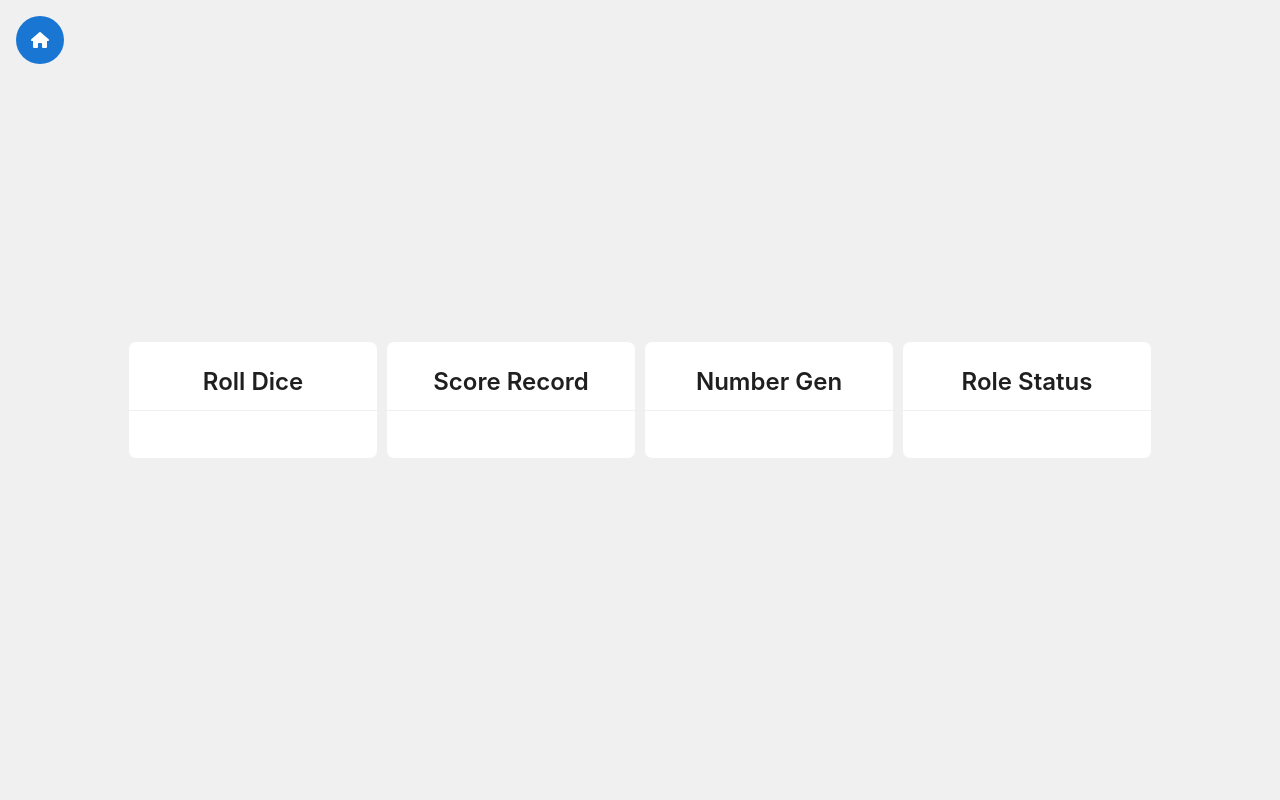
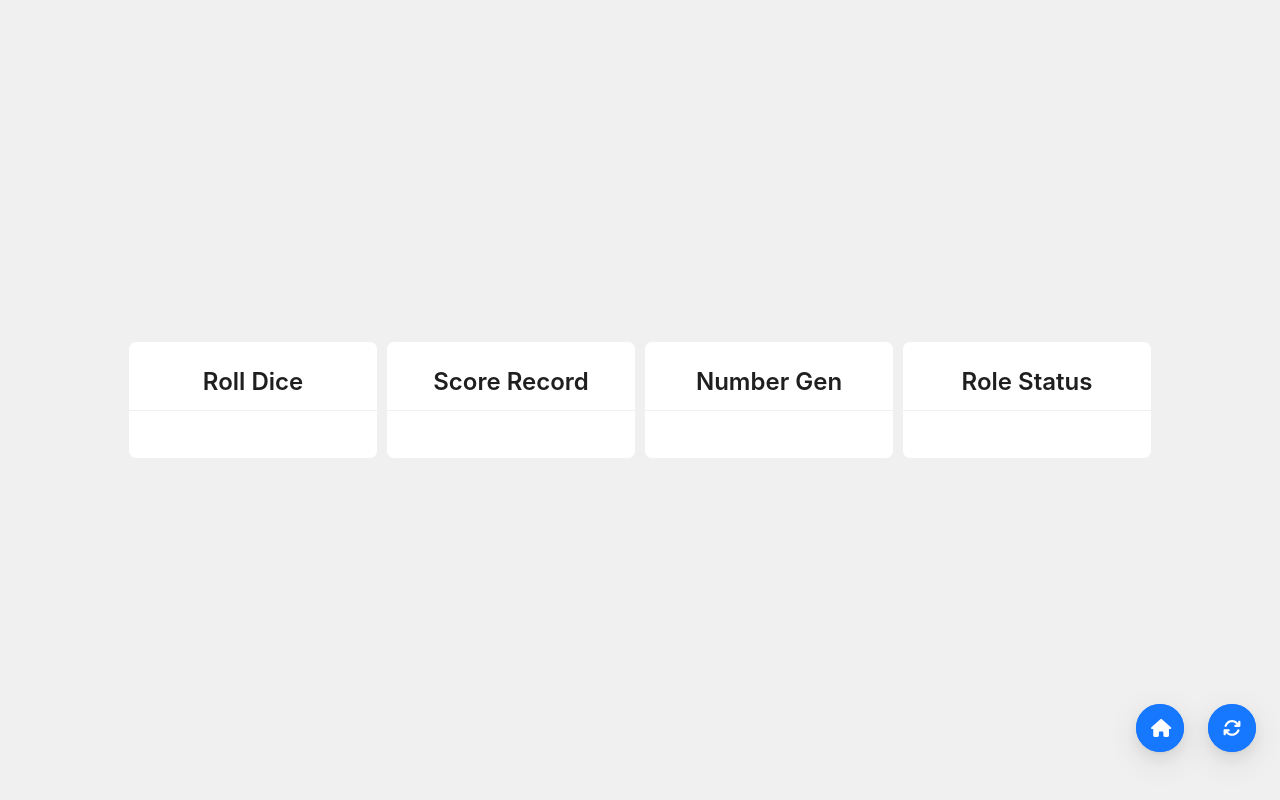
Before and after one commit to FFengIll/roll-dice, a React (Vite) app: page /roll-dice/dist/ in a window 1280 px wide. Built offline with nearby package versions, Linux system fonts and the light colour scheme.

Commit message:
minor: update.

```diff
--- a/src/App.tsx
+++ b/src/App.tsx
@@ -1,6 +1,6 @@
-import { faHome } from "@fortawesome/free-solid-svg-icons";
+import { faHome, faRefresh } from "@fortawesome/free-solid-svg-icons";
 import { FontAwesomeIcon } from "@fortawesome/react-fontawesome";
-import { Card, Flex, Typography } from "antd";
+import { Card, Flex, FloatButton, Typography } from "antd";
 import React, { useState } from 'react';
 
 import './App.css';
@@ -26,31 +26,46 @@ const RoleStatusPanel: React.FC = () => {
 function App() {
     const [activeView, setActiveView] = useState<string | null>(null);
 
-
     const homeButton = () => {
         return (
-            <button
+            <FloatButton
                 onClick={() => setActiveView(null)}
-                className="controll-button"
+                // className="controll-button"
+                type="primary"
                 style={{
-                    position: 'fixed',
-                    top: '16px',
-                    left: '16px',
-                    zIndex: 1000,
                     width: '48px',
                     height: '48px',
-                    backgroundColor: '#1976d2',
-                    color: '#fff',
-                    border: 'none',
-                    borderRadius: '50%',
-                    cursor: 'pointer',
-                    display: 'flex',
-                    alignItems: 'center',
-                    justifyContent: 'center'
+                    insetInlineEnd: 96
                 }}
+                icon={<FontAwesomeIcon icon={faHome} />}
             >
-                <FontAwesomeIcon icon={faHome} />
-            </button>
+            </FloatButton>
+        )
+    }
+
+    const resetButton = () => {
+        return (
+            <FloatButton
+                onClick={() => {
+                    // Remove all localStorage items with specific prefixes
+                    // Object.keys(localStorage).forEach(key => {
+                    //     if (activeView && key.startsWith(activeView)) {
+                    //         console.log('Removing:', key);
+                    //         localStorage.removeItem(key);
+                    //     }
+                    // });
+                    // setActiveView(activeView)
+                }}
+                type="primary"
+                // className="controll-button"
+                style={{
+                    width: '48px',
+                    height: '48px',
+                    insetInlineEnd: 24
+                }}
+                icon={<FontAwesomeIcon icon={faRefresh} />}
+            >
+            </FloatButton>
         )
     }
 
@@ -64,7 +79,9 @@ function App() {
     if (activeView) {
         return (
             <div>
+
                 {homeButton()}
+                {resetButton()}
                 {views.get(activeView)}
             </div>
         );
@@ -72,10 +89,14 @@ function App() {
 
     return (
         <>
+
             {homeButton()}
+            {resetButton()}
+
 
             <Flex wrap gap="small">
-                {Array.from(views.keys()).map((name) => (
+                {
+                    Array.from(views.keys()).map((name) => (
                         <Card
                             title={
                                 <Typography.Title level={3}>
@@ -85,7 +106,6 @@ function App() {
                             onClick={() => setActiveView(name)}
                             style={{ cursor: 'pointer', width: '250px', textAlign: 'center' }}
                         >
-
                         </Card >
                     ))
                 }
--- a/src/component/RoleStatus.tsx
+++ b/src/component/RoleStatus.tsx
@@ -11,8 +11,19 @@ interface RoleStatusProps {
 }
 
 const RoleStatus: React.FC<RoleStatusProps> = ({ label, defaultColor, defaultValue = 0 }) => {
-    const [value, setValue] = useState(defaultValue);
+    // Load initial value from localStorage if exists
+    const storageKey = `RoleStatus.${label}`;
+    const initialValue = localStorage.getItem(storageKey)
+        ? Number(localStorage.getItem(storageKey))
+        : defaultValue;
+
+    const [value, setValue] = useState(initialValue);
     const [color, setColor] = useState<Color>(defaultColor);
+
+    // Save value to localStorage whenever it changes
+    React.useEffect(() => {
+        localStorage.setItem(storageKey, value.toString());
+    }, [value, storageKey]);
 
     const handleIncrease = () => {
         setValue(prev => prev + 1);
@@ -57,6 +68,12 @@ const RoleStatus: React.FC<RoleStatusProps> = ({ label, defaultColor, defaultVal
                     icon={<PlusOutlined />}
                     onClick={handleIncrease}
                 />
+                {/* <Button
+                    className={styles.controlButton}
+                    onClick={() => setValue(0)}
+                >
+                    <ReloadOutlined />
+                </Button> */}
             </Space>
         </div>
     );
--- a/src/component/ScoreRecord.tsx
+++ b/src/component/ScoreRecord.tsx
@@ -11,15 +11,16 @@ import { useEffect, useState } from 'react';
 import './ScoreRecord.css';
 
 const ScoreRecord = () => {
+    const key = "ScoreRecord"
     const [items, setItems] = useState(() => {
-        const savedItems = localStorage.getItem('items');
+        const savedItems = localStorage.getItem(key);
         return savedItems ? JSON.parse(savedItems) : [];
     });
     const [inputValue, setInputValue] = useState('');
     const [prevItems, setPrevItems] = useState([]);
 
     useEffect(() => {
-        localStorage.setItem('items', JSON.stringify(items));
+        localStorage.setItem(key, JSON.stringify(items));
     }, [items]);
 
     const addItem = () => {
```
Lines whose indentation alone changed are shown as unchanged.
